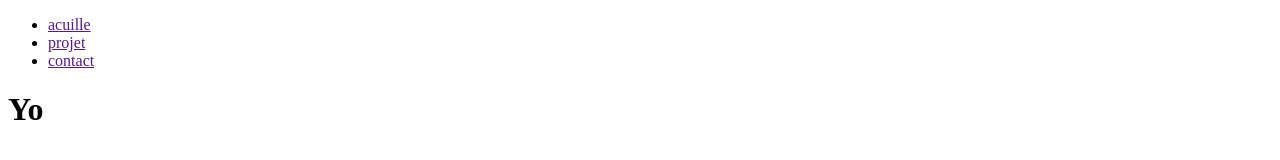
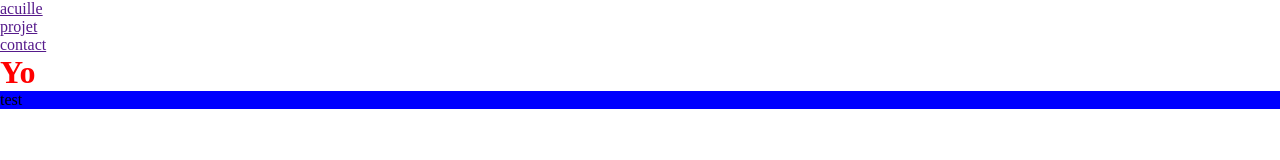
Before and after one commit to bastienR17/cour-a2, a plain HTML site: page index.html in a window 1280 px wide. Drawn offline with Linux system fonts and the light colour scheme.

Commit message:
⚡test featur

```diff
--- a/index.html
+++ b/index.html
@@ -4,6 +4,7 @@
     <meta charset="UTF-8">
     <meta http-equiv="X-UA-Compatible" content="IE=edge">
     <meta name="viewport" content="width=device-width, initial-scale=1.0">
+    <link rel="stylesheet" href="style.css">
     <title>Cour git</title>
 </head>
 <body>
@@ -24,6 +25,11 @@
 <main>
     <h1>Yo</h1>
 </main>
+<div>
+
+    <p>test </p>
+
+</div>
 
 </body>
 </html>
--- a/style.css
+++ b/style.css
@@ -7,3 +7,7 @@
 h1 {
     color: red;
 }
+
+div p {
+    background-color: blue;
+}
```
Also changed, not shown: 1 other file.
